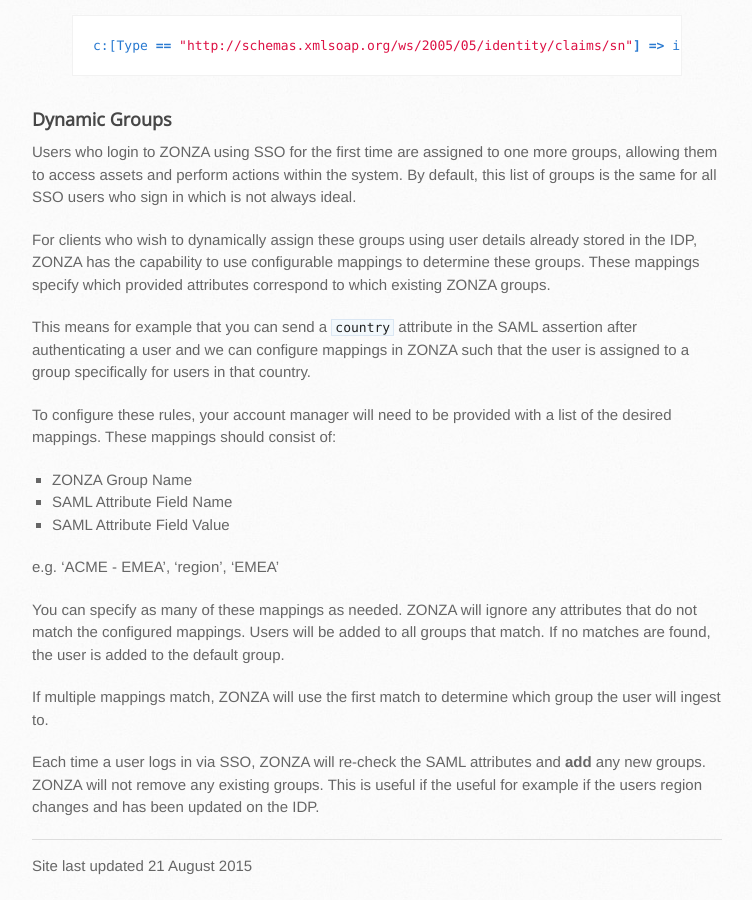
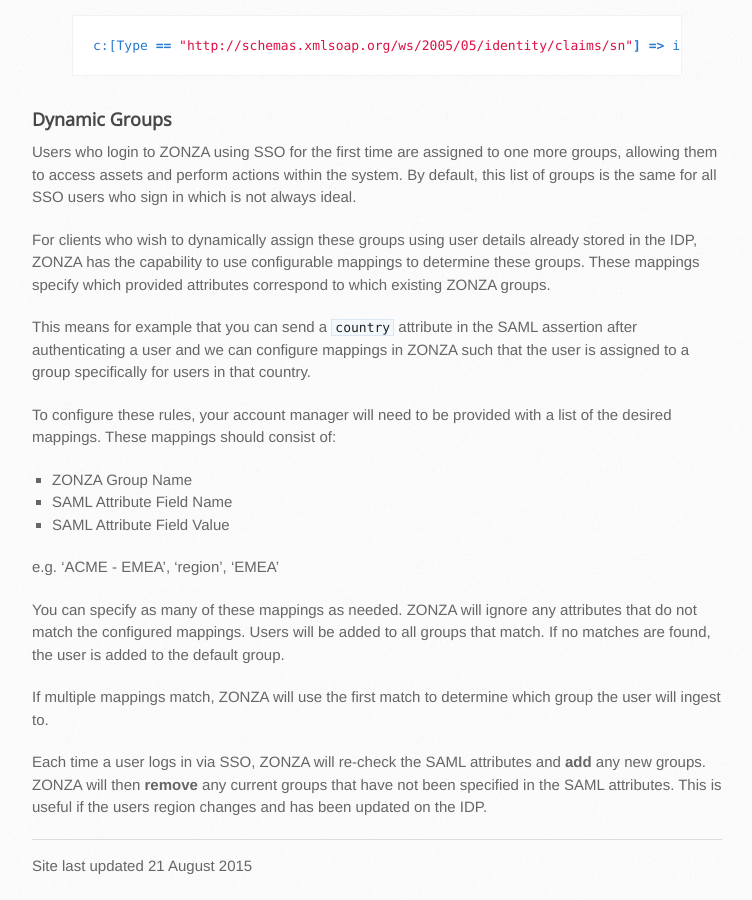
Before and after one commit to zonza/zonza.github.io, a Jekyll site: the page built from sso.md, in a window 1280 px wide and 900 px high, scrolled down 2659 px. Shown: the whole window, without its empty margins (138-890 px from the left). Built offline with Jekyll 4.4.1, drawn with Linux system fonts in a browser that asks for light colours; nearby versions of some CDN libraries.

Commit message:
Correct sso group flow.

```diff
--- a/sso.md
+++ b/sso.md
@@ -156,6 +156,6 @@
 group the user will ingest to.
 
 Each time a user logs in via SSO, ZONZA will re-check the SAML attributes and
-**add** any new groups. ZONZA will not remove any existing groups. This is
-useful if the useful for example if the users region changes and has been
-updated on the IDP.
+**add** any new groups. ZONZA will then **remove** any current groups that
+have not been specified in the SAML attributes. This is useful if the users
+region changes and has been updated on the IDP.
```
